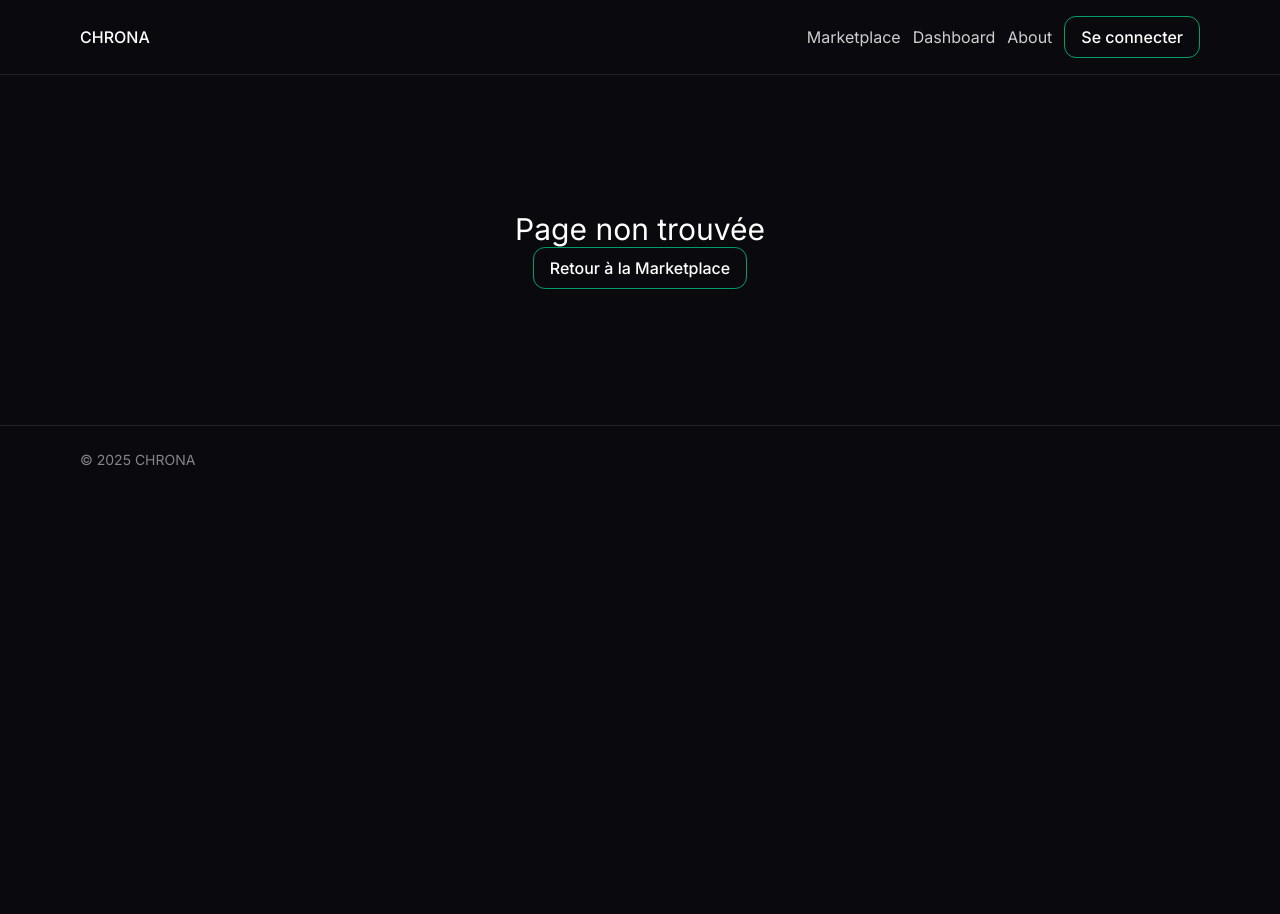
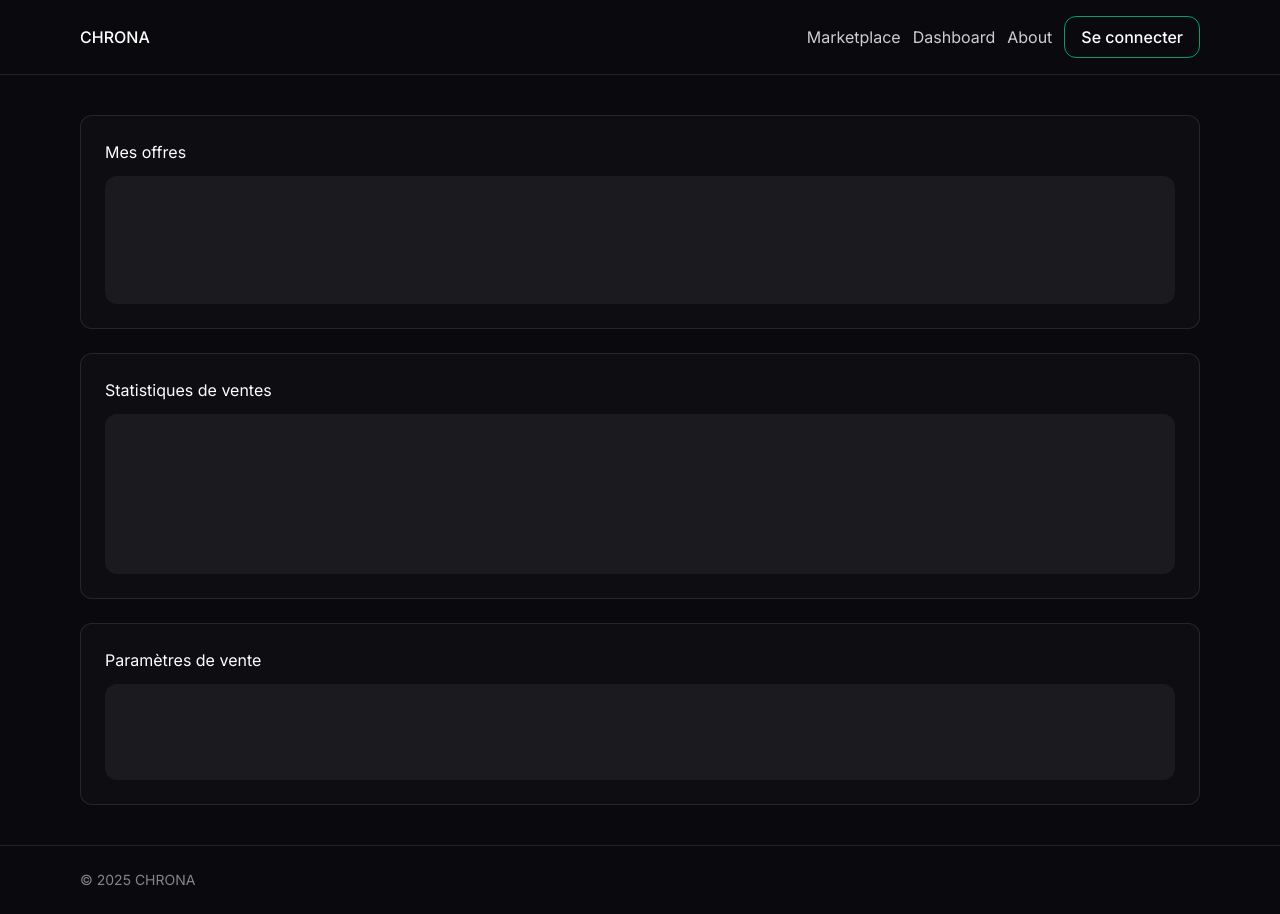
Before and after one commit to theticketdrop/CHRONA3, a Next.js app: page /seller in a window 1280 px wide. Before the commit this address had no page. Before the commit the page ends 800 px from the top, so only its background shows below. Built offline with nearby package versions, Linux system fonts and the light colour scheme.

Commit message:
Add files via upload

```diff
--- /dev/null
+++ b/app/seller/page.tsx
@@ -0,0 +1,8 @@
+import { Card } from "@/components/ui/card";
+export default function Seller(){
+  return <div className="space-y-6 animate-fadeIn">
+    <Card><h3 className="text-white">Mes offres</h3><div className="h-32 bg-white/5 rounded-xl mt-3"/></Card>
+    <Card><h3 className="text-white">Statistiques de ventes</h3><div className="h-40 bg-white/5 rounded-xl mt-3"/></Card>
+    <Card><h3 className="text-white">Paramètres de vente</h3><div className="h-24 bg-white/5 rounded-xl mt-3"/></Card>
+  </div>
+}
```
